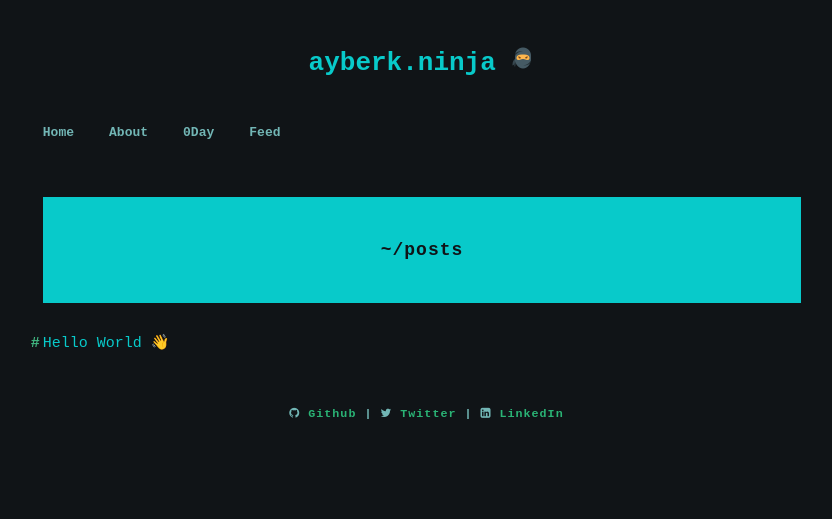
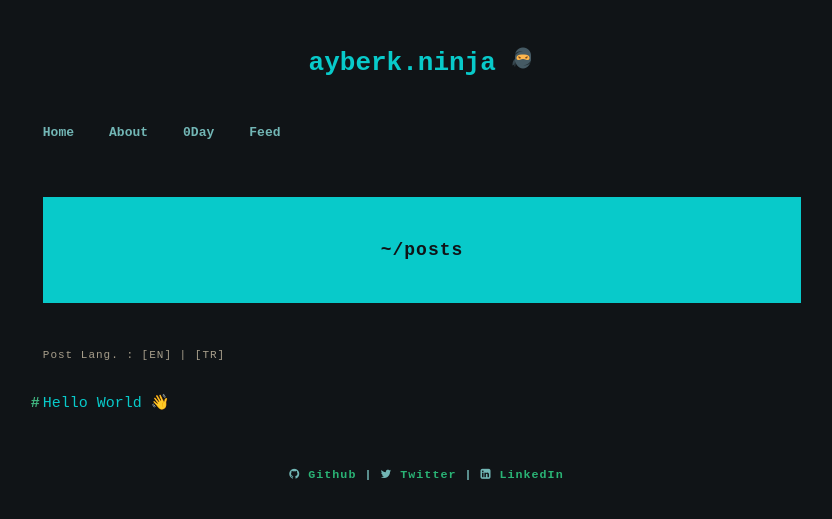
Before and after one commit to mhmtayberk/ayberkninja.github.io, a Jekyll site: the page built from index.html, in a window 1280 px wide. Shown: the top 519 px of the page, without its empty margins (218-1050 px from the left). Built offline with Jekyll 4.4.1, drawn with Linux system fonts in a browser that asks for light colours; the list of posts is cut into pages by our own code.

Commit message:
Update collections_layout.html

```diff
--- a/_layouts/collections_layout.html
+++ b/_layouts/collections_layout.html
@@ -27,6 +27,7 @@
       <!-- page content -->
       <main class="post-list">
         <p class="title">~/posts</p>
+        <p style="font-size:11px">Post Lang. : [EN] | [TR]</p>
         {{content}}
       </main>
 
```
